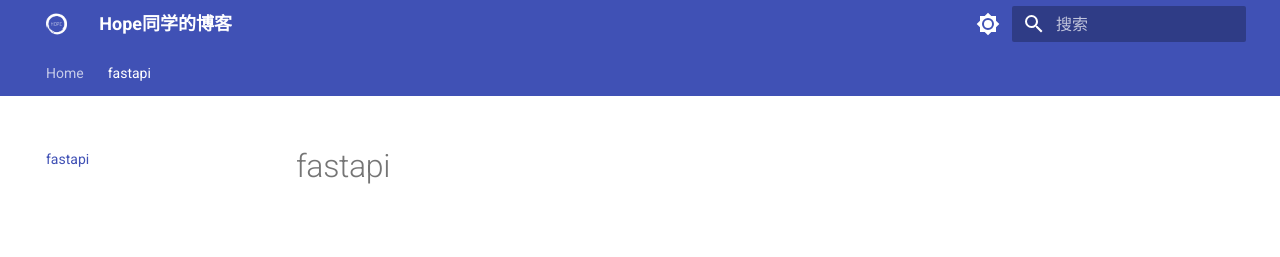
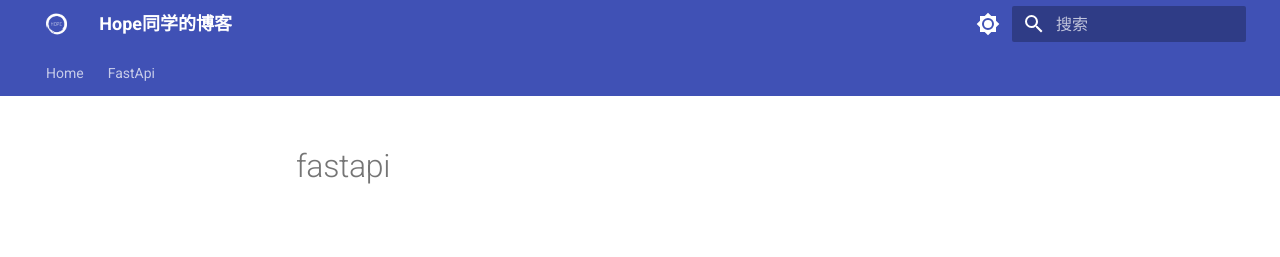
Before and after one commit to Deacone/mkdocs-material-myblog, an MkDocs documentation site: the page built from docs/fastapi/index.md, in a window 1280 px wide. Shown: the top 257 px of the page. Built offline with MkDocs 1.6.1 and Material for MkDocs 9.7.7, drawn with Linux system fonts in a browser that asks for light colours; some of the changed lines change nothing that is shown.

```diff
--- a/mkdocs.yml
+++ b/mkdocs.yml
@@ -19,4 +19,4 @@
     - navigation.tabs
 nav:
   - Home: index.md
-  - fastapi: fastapi/index.md
+  - FastApi: fastapi
```
